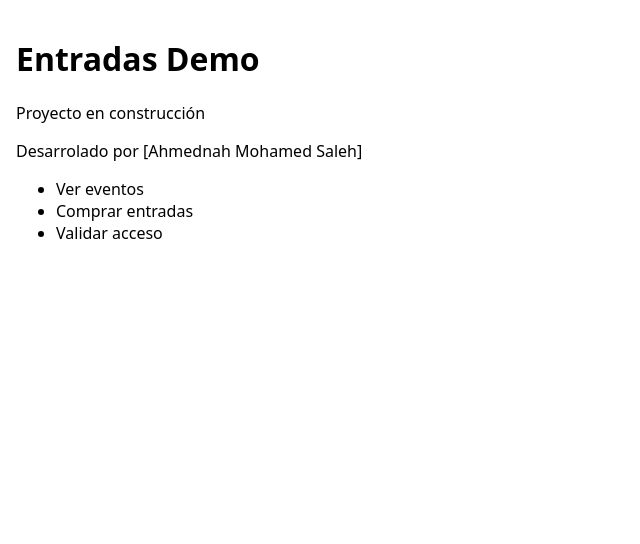
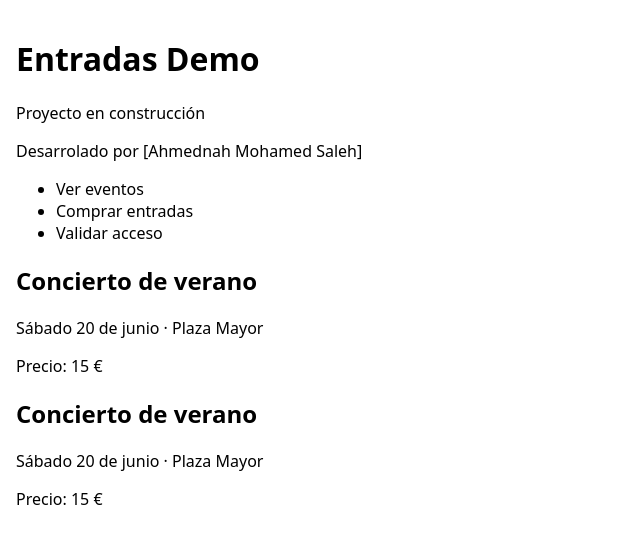
Before and after one commit to AhmednahDevUI/Entradas-demo, a React (Vite) app: page / in a window 1280 px wide. Shown: the top 544 px of the page, without its empty margins (0-640 px from the left). Built offline with nearby package versions, Linux system fonts and the light colour scheme.

Commit message:
Mi primer componente

```diff
--- a/src/App.tsx
+++ b/src/App.tsx
@@ -1,9 +1,12 @@
-
+import TarjetaEvento from './components/TarjetaEvento'
+import Cabecera from './components/Cabecera'
 
 function App() {
  return (
+
+
   <main>
-    <h1>Entradas Demo</h1>
+    <Cabecera />
     <p>Proyecto en construcción</p>
     <p>Desarrolado por [Ahmednah Mohamed Saleh]</p>
 
@@ -12,6 +15,10 @@ function App() {
       <li>Comprar entradas</li>
       <li>Validar acceso</li>
     </ul>
+
+      <TarjetaEvento />
+      <TarjetaEvento />
+
   </main>
  )
 }
--- /dev/null
+++ b/src/components/Cabecera.tsx
@@ -0,0 +1,9 @@
+function Cabecera() {
+  return (
+    <header>
+      <h1>Entradas Demo</h1>
+    </header>
+  )
+}
+
+export default Cabecera
--- /dev/null
+++ b/src/components/TarjetaEvento.tsx
@@ -0,0 +1,11 @@
+function TarjetaEvento() {
+    return (
+        <article>
+            <h2>Concierto de verano</h2>
+            <p>Sábado 20 de junio · Plaza Mayor</p>
+            <p>Precio: 15 €</p>
+        </article>
+    )
+}
+
+export default TarjetaEvento
```
